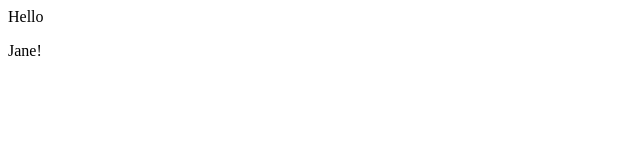
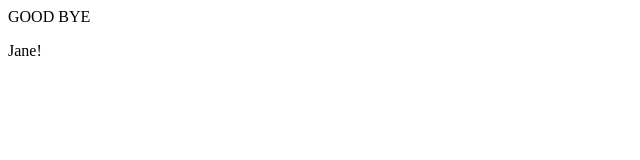
Before and after one commit to lee80m/github, a plain HTML site: page index.html in a window 1280 px wide. Shown: the full height of the page, 0-640 px from the left. Drawn offline with Linux system fonts and the light colour scheme.

Commit message:
Added goodbye

```diff
--- a/index.html
+++ b/index.html
@@ -1,2 +1,2 @@
-<p>Hello</p>
+<p>GOOD BYE</p>
 <p>Jane!</p>
```
Also changed, not shown: Note.txt.
